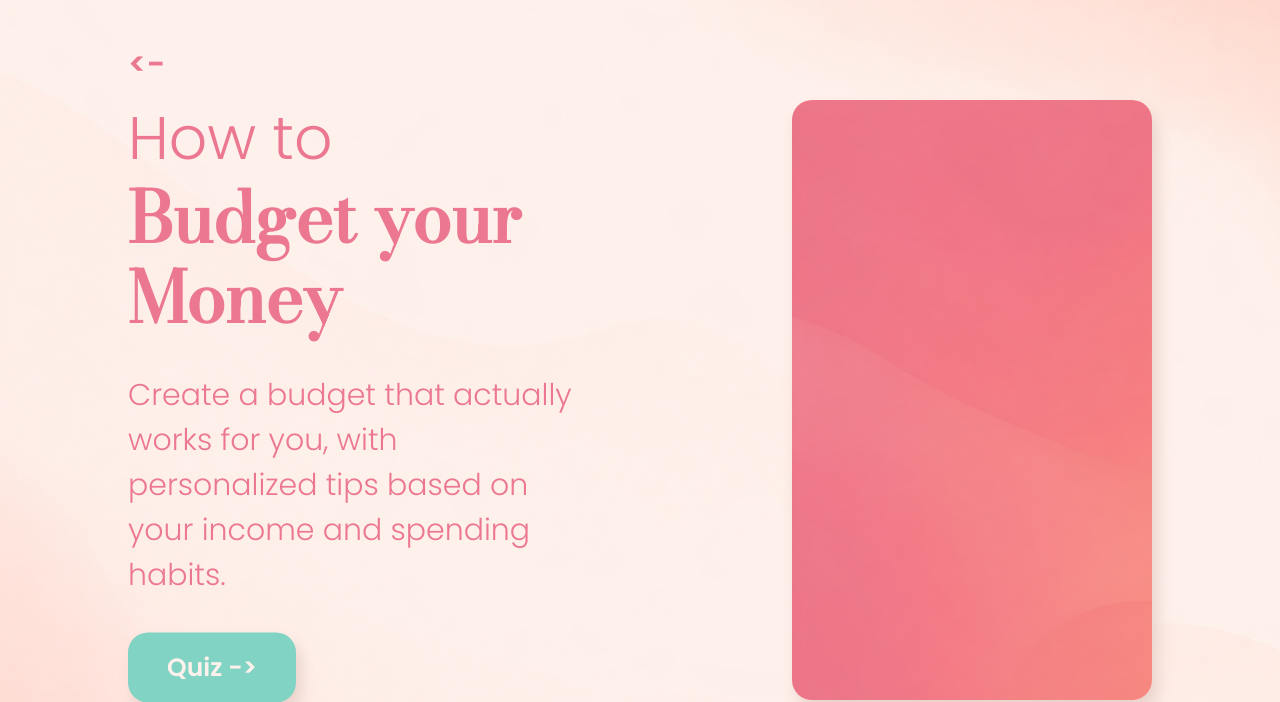
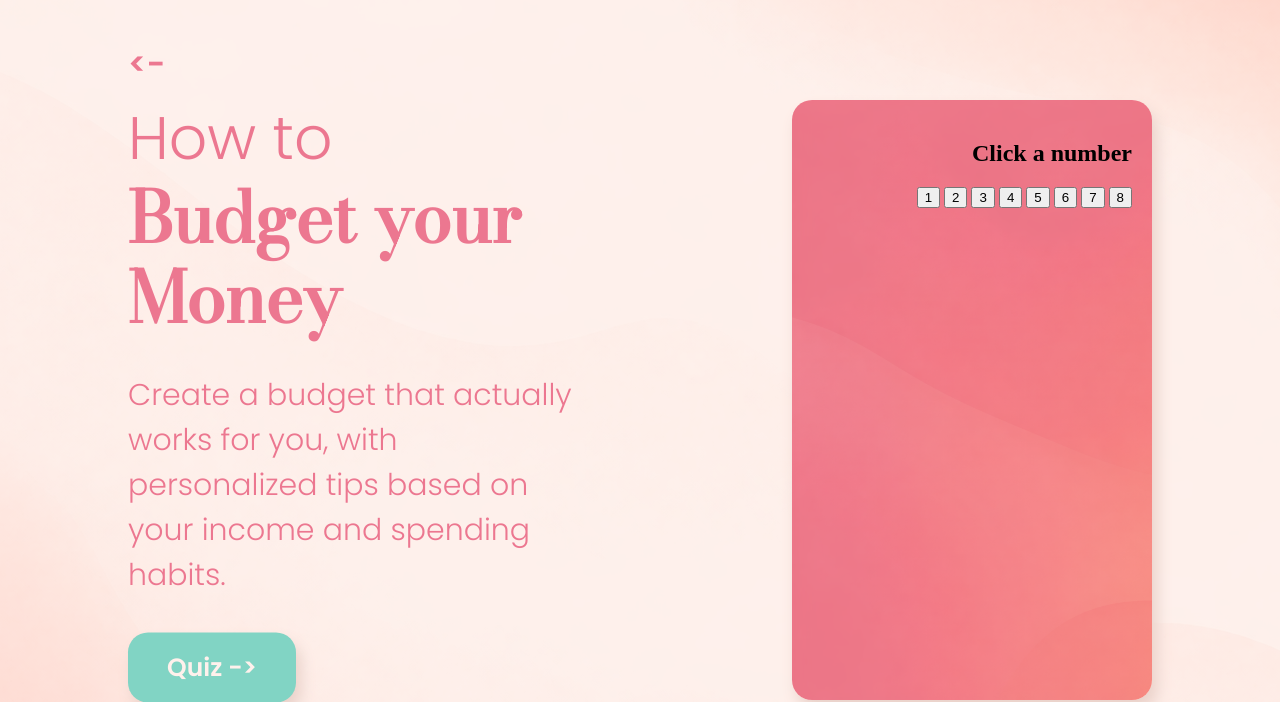
Before and after one commit to callie-txt/DT-Budget-Education, a Flask app: page /information in a window 1280 px wide. Shown: the top 702 px of the page. Run offline with Flask 3, Linux system fonts and the light colour scheme.

Commit message:
click articles

```diff
--- /dev/null
+++ b/static/info.js
@@ -0,0 +1,43 @@
+function show(num) {
+
+    if (num === 1) {
+        document.getElementById("boxtitle").innerText = "Budgeting basics - income and expense.";
+        document.getElementById("boxtext").innerText = "Budgeting means planning how you use your money. It’s about knowing how much you earn and deciding in advance how much you can spend and save. A simple budget helps you avoid running out of money and gives you a clear overview of your finances.";
+    }
+
+    if (num === 2) {
+        document.getElementById("boxtitle").innerText = "Income smoothing helps with irregular income";
+        document.getElementById("boxtext").innerText = "If your income changes from week to week you could try Income Smoothing. It works by calculating an average income and base your spending on that. You can check out the Income-Smoothing-Calculator to find out what might work for you.";
+    }
+
+    if (num === 3) {
+        document.getElementById("boxtitle").innerText = "Avoid overspending by tracking habits.";
+        document.getElementById("boxtext").innerText = "Overspending often happens without noticing. Small daily expenses add up quickly. Becoming aware of your spending habits is the first step to controlling them and making better financial decisions.";
+    }
+
+    if (num === 4) {
+        document.getElementById("boxtitle").innerText = "Track every dollar you spend.";
+        document.getElementById("boxtext").innerText = "Tracking your expenses means writing down or recording everything you spend. This helps you understand where your money goes and identify areas where you can cut back.";
+    }
+
+    if (num === 5) {
+        document.getElementById("boxtitle").innerText = "Saving regularly builds financial security.";
+        document.getElementById("boxtext").innerText = "Saving regularly, even small amounts, builds financial stability over time. It helps you prepare for unexpected expenses and reduces financial stress in the long run.";
+    }
+
+    if (num === 6) {
+        document.getElementById("boxtitle").innerText = "Set clear financial goals.";
+        document.getElementById("boxtext").innerText = "Financial goals give you direction. Whether it’s saving for something specific or building long-term security, having a goal makes it easier to stay motivated and disciplined with your money.";
+    }
+
+    if (num === 7) {
+        document.getElementById("boxtitle").innerText = "Consistency is key in budgeting.";
+        document.getElementById("boxtext").innerText = "Creating a budget is one thing, but sticking to it is what really matters. Consistency helps you build better habits and stay in control of your finances over time.";
+    }
+
+    if (num === 8) {
+        document.getElementById("boxtitle").innerText = "Control your money, don't let it control you.";
+        document.getElementById("boxtext").innerText = "Being in control of your money means making intentional decisions about spending and saving. When you understand your finances, you feel more confident and less stressed about money.";
+    }
+
+}
--- a/templates/info.html
+++ b/templates/info.html
@@ -25,6 +25,21 @@
     </div>
 
     <div class="box">
+        <h2 id="boxtitle">Click a number</h2>
+        <p id="boxtext"></p>
+
+        <button onclick="show(1)">1</button>
+        <button onclick="show(2)">2</button>
+        <button onclick="show(3)">3</button>
+        <button onclick="show(4)">4</button>
+        <button onclick="show(5)">5</button>
+        <button onclick="show(6)">6</button>
+        <button onclick="show(7)">7</button>
+        <button onclick="show(8)">8</button>
+    </div>
+
+
+    <script src="{{ url_for('static', filename='info.js') }}"></script>
 
 
 </body>
```
